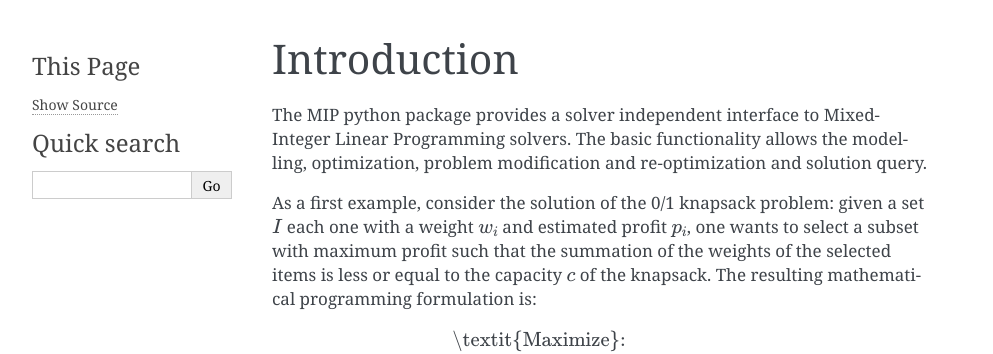
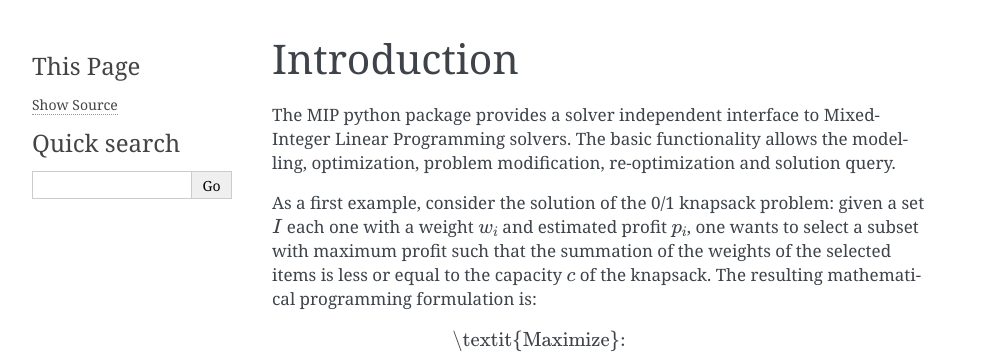
Before and after one commit to coin-or/python-mip, a Sphinx documentation site: the page built from docs/intro.rst, in a window 1280 px wide. Shown: the top 354 px of the page, without its empty margins (148-1141 px from the left). Built offline with Sphinx 7.4.7, drawn with Linux system fonts in a browser that asks for light colours.

```diff
--- a/docs/conf.py
+++ b/docs/conf.py
@@ -41,7 +41,7 @@ release = ''
 extensions = [
     'sphinx.ext.autodoc',
     'sphinx.ext.mathjax',
-	'sphinxcontrib.napoleon'
+	'sphinx.ext.napoleon'
 ]
 
 # Add any paths that contain templates here, relative to this directory.
--- a/docs/intro.rst
+++ b/docs/intro.rst
@@ -3,7 +3,7 @@ Introduction
 
 The MIP python package provides a solver independent interface to Mixed-Integer
 Linear Programming solvers. The basic functionality allows the modelling,
-optimization, problem modification and re-optimization and solution query.
+optimization, problem modification, re-optimization and solution query.
 
 As a first example, consider the solution of the 0/1 knapsack problem: given a
 set :math:`I` each one with a weight :math:`w_i`  and estimated profit
```
